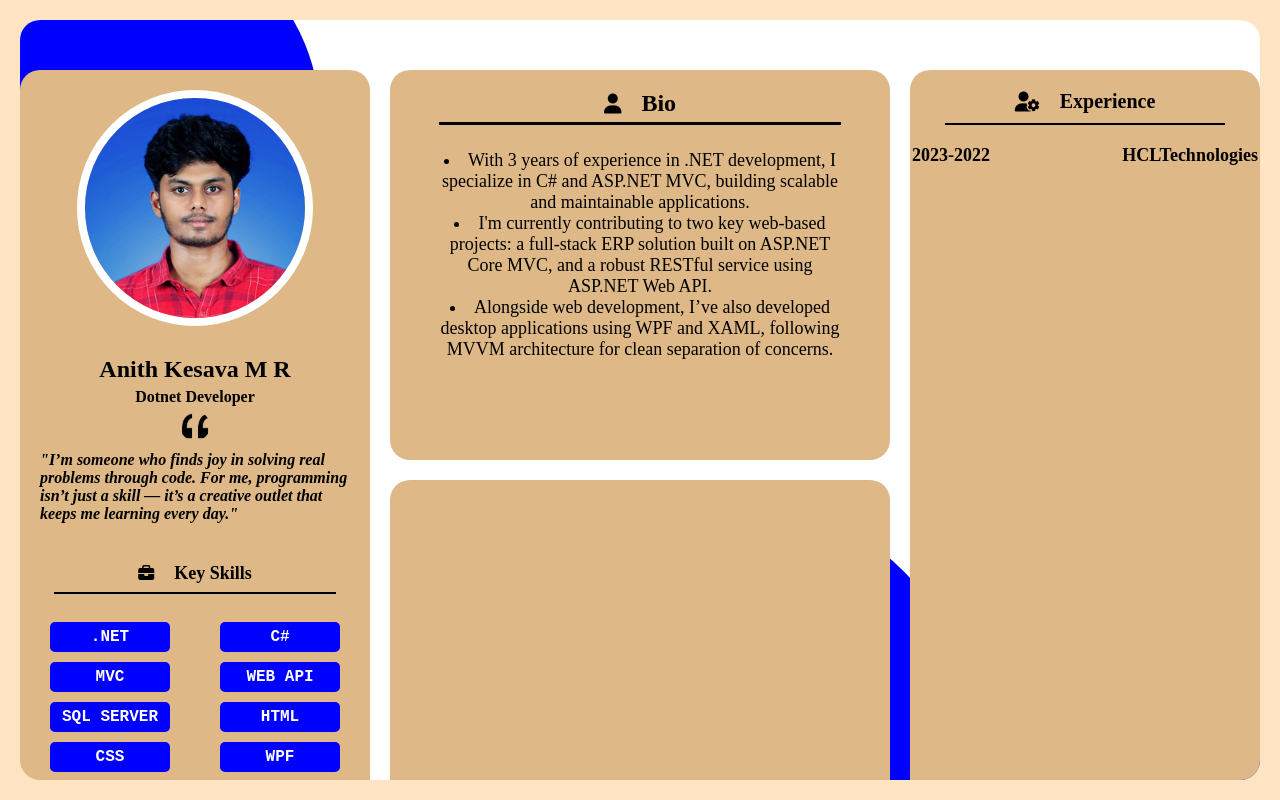
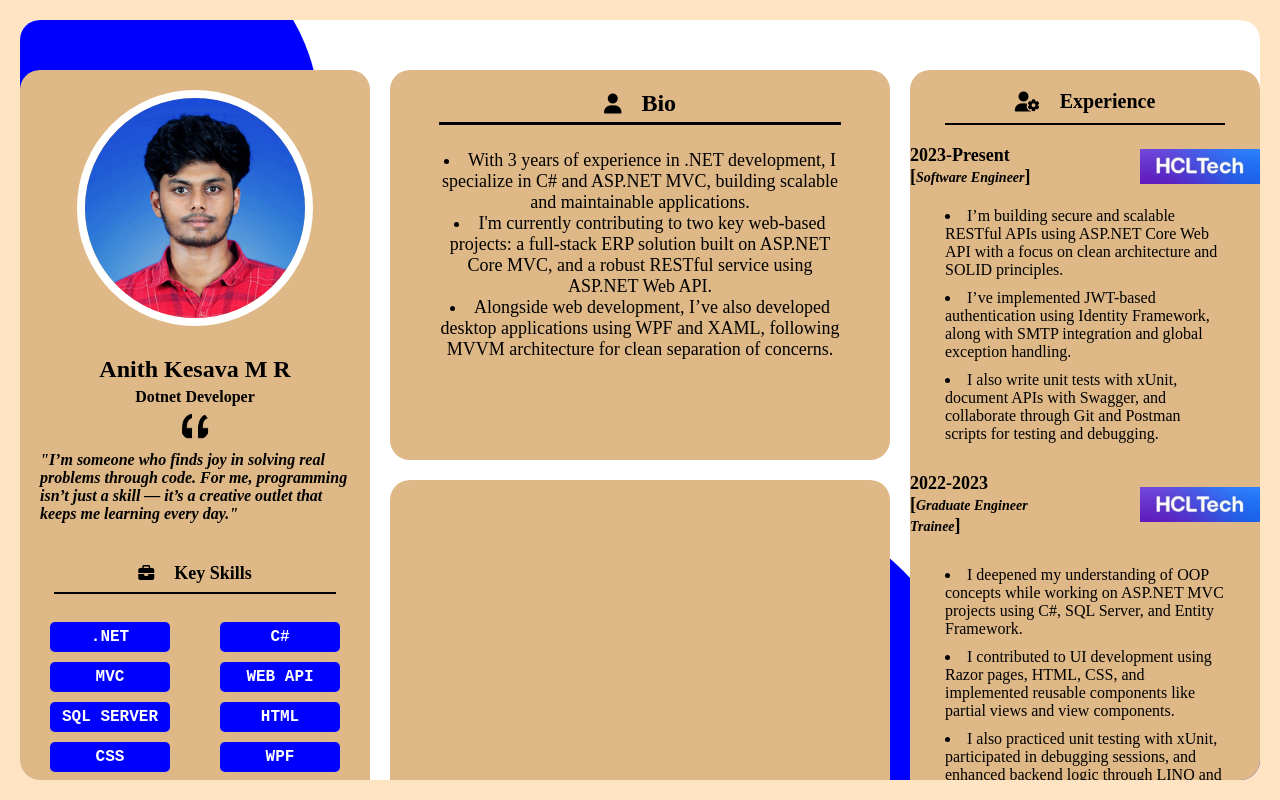
Before and after one commit to anithkesava/MyJobProfile, a plain HTML site: page jobprofile/userprofile.html in a window 1280 px wide. Drawn offline with Linux system fonts and the light colour scheme.

Commit message:
save githubimg

```diff
--- a/jobprofile/userprofile.html
+++ b/jobprofile/userprofile.html
@@ -102,12 +102,55 @@
           <div class="experience-content">
                 <div class="first-experience">
                     <span>
-                    2023-2022
+                        2023-Present [<span class="designation-details">Software Engineer</span>]
                     </span>
                     <span>
-                    HCLTechnologies
+                        <img alt="hcltech-logo.png" class="hcltech-logo" src="/jobprofile/images/hcllogo.jpg" />
                     </span>
             </div>
+                <div class="first-experience-content">
+                    <li>
+                        I’m building secure and scalable RESTful APIs
+                        using ASP.NET Core Web API with a focus on clean architecture and SOLID principles.
+                    </li>
+                    <li>
+                        I’ve implemented JWT-based authentication using Identity Framework,
+                        along with SMTP integration and global exception handling.
+                    </li>
+                    <li>
+                        I also write unit tests with xUnit, document APIs with Swagger,
+                        and collaborate through Git and Postman scripts for testing and debugging.
+                    </li>
+                </div>
+            <div class="second-experience">
+                    <span>
+                        2022-2023 [<span class="designation-details">Graduate Engineer Trainee</span>]
+                    </span>
+                    <span>
+                        <img alt="hcltech-logo.png" class="hcltech-logo" src="/jobprofile/images/hcllogo.jpg" />
+                    </span>
+            </div>
+             <div class="second-experience-content">
+                    <li>
+                         I deepened my understanding of OOP concepts while working on ASP.NET MVC projects using C#,
+                          SQL Server, and Entity Framework.
+                    </li>
+                    <li>
+                      I contributed to UI development using Razor pages,
+                      HTML, CSS, and implemented reusable components like partial views and view components.
+                    </li>
+                    <li>
+                       I also practiced unit testing with xUnit, participated in debugging sessions,
+                       and enhanced backend logic through LINQ and DbContext operations.
+                    </li>
+            </div>
+             <div class="third-experience">
+                    <span>
+                        2022-2022 [<span class="designation-details">Self-Project</span>]
+                    </span>
+                    <span>
+
+                    </span>
             </div>
         </div>
       </div>
--- a/jobprofile/userprofilestyle.css
+++ b/jobprofile/userprofilestyle.css
@@ -361,15 +361,72 @@ hr{
     position: relative;
     top: 50px;
 }
+.designation-details {
+    font-size: 14px;
+    font-weight: bold;
+    font-style: italic;
+}
 .first-experience {
     display: grid;
     grid-template-columns: repeat(2, auto);
     justify-content: space-evenly;
     align-items: center;
-    gap:130px;
+    gap:100px;
 
     font-size: 18px;
     font-weight: bold;
+}
+.hcltech-logo{
+    height: 35px;
+    width: 120px;
+    object-fit: cover;
+    object-position: center center;
+}
+.first-experience-content{
+    position: relative;
+    top: 20px;
+    font-size: 16px;
+    display: flex;
+    flex-direction: column;
+    justify-content:space-evenly;
+    align-items: flex-start;
+    margin: 0px auto;
+    gap: 10px;
+    width: 80%;
+}
+.second-experience{
+    top: 50px;
+    position: relative;
+    display: grid;
+    grid-template-columns: repeat(2, auto);
+    justify-content: space-evenly;
+    align-items: center;
+    gap:90px;
 
+    font-size: 18px;
+    font-weight: bold;
+}
+.second-experience-content {
+    position: relative;
+    top: 80px;
+    font-size: 16px;
+    display: flex;
+    flex-direction: column;
+    justify-content:space-evenly;
+    align-items: flex-start;
+    margin: 0px auto;
+    gap: 10px;
+    width: 80%;
+}
+.third-experience{
+    top: 100px;
+    position: relative;
+    display: grid;
+    grid-template-columns: repeat(2, auto);
+    justify-content: space-evenly;
+    align-items: center;
+    gap:90px;
 
+    font-size: 18px;
+    font-weight: bold;
 }
```
Also changed, not shown: jobprofile/images/github_logo.png (added). Lines whose indentation alone changed are shown as unchanged.
